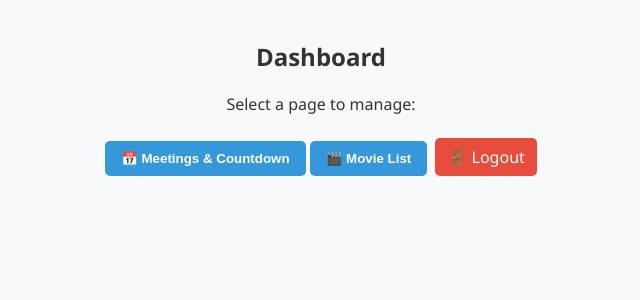
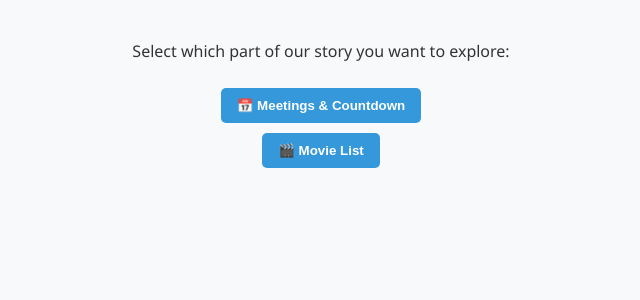
Before and after one commit to emielzyde/love_story_book, a Flask app: page / in a window 1280 px wide. Shown: the part 60-360 px from the top of the page, without its empty margins (319-959 px from the left). Run offline with Flask 3, Linux system fonts and the light colour scheme.

Commit message:
Small styling fixes
Some small styling fixes to make the layout of the pages more
consistent

```diff
--- a/templates/countdown.html
+++ b/templates/countdown.html
@@ -15,6 +15,7 @@
   🗓 Meetings & Countdown
 </header>
 
+<br>
 <div style="text-align:center;">
   <a href="/">🏠 Home</a> |
   <a href="/movies">🎬 Movies</a> |
--- a/templates/index.html
+++ b/templates/index.html
@@ -12,12 +12,11 @@
 </header>
 
 <div style="text-align:center; margin-top:40px;">
-  <h2>Dashboard</h2>
-  <p>Select a page to manage:</p>
+  <p>Select which part of our story you want to explore:</p>
 
   <a href="/countdown"><button>📅 Meetings & Countdown</button></a>
+  <br>
   <a href="/movies"><button>🎬 Movie List</button></a>
-  <a href="/logout" class="button-link" style="background:#e74c3c;">🚪 Logout</a>
 </div>
 
 </body>
```
Also changed, not shown: templates/movies.html (+4 -3 lines).
